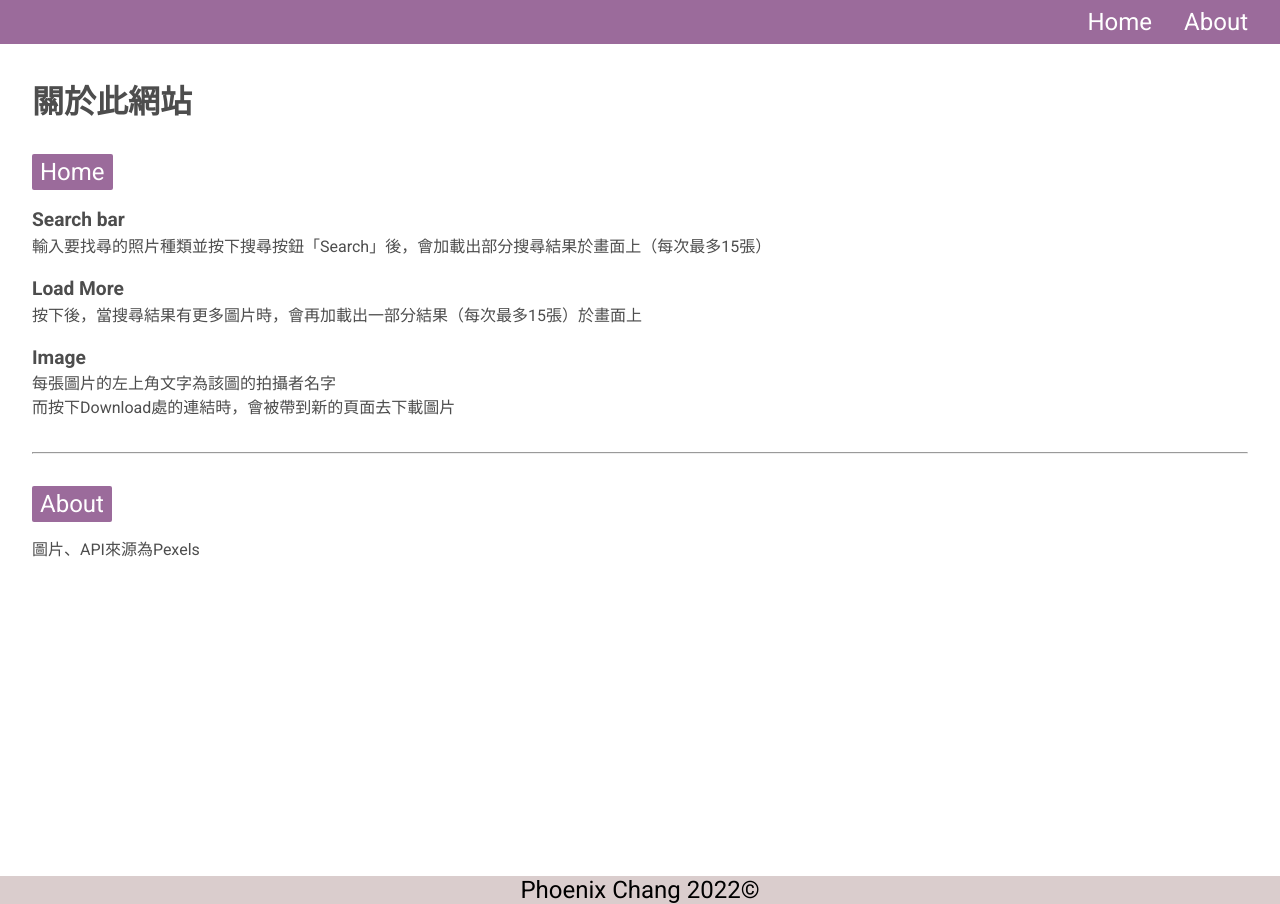
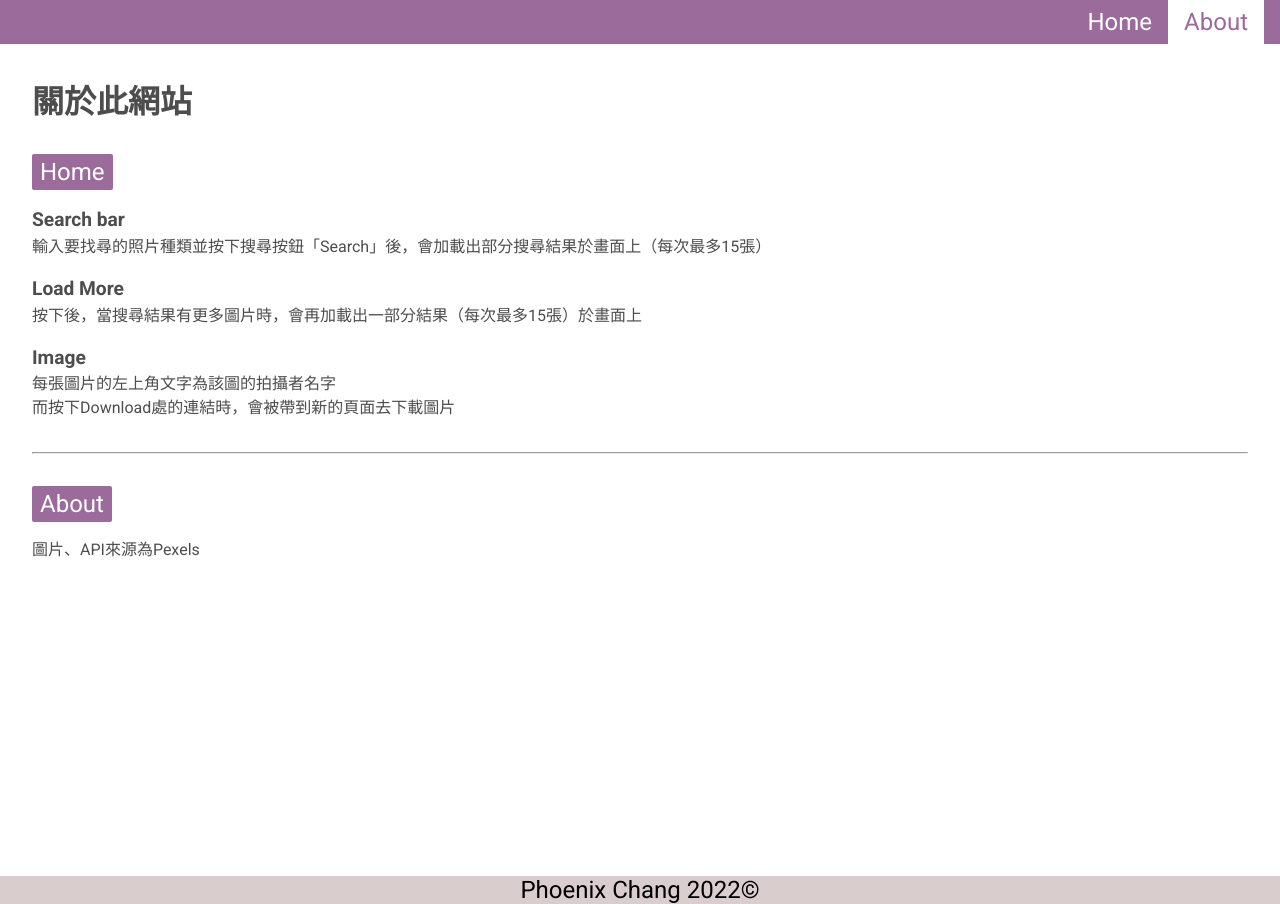
Before and after one commit to Phoenix9061353/photoweb, a React (Create React App) app: page /about in a window 1280 px wide. Built offline with nearby package versions, Linux system fonts and the light colour scheme.

Commit message:
修改部分code使NavBar可以顯示當前頁面

```diff
--- a/src/components/Nav.jsx
+++ b/src/components/Nav.jsx
@@ -1,14 +1,50 @@
-import React from 'react';
-import { Link } from 'react-router-dom';
+/* eslint-disable react-hooks/exhaustive-deps */
+/* eslint-disable no-restricted-globals */
+import React, { useState, useEffect } from 'react';
+import { Link, useNavigate } from 'react-router-dom';
 
 const Nav = () => {
+  const [page, setPage] = useState('home');
+  const navigate = useNavigate();
+  const toggle = (idRemove, idAdd, idPage = '') => {
+    document.querySelector(`#${idRemove}`).classList.remove('active');
+    document.querySelector(`#${idAdd}`).classList.add('active');
+    if (idPage !== '') {
+      setPage(idPage);
+    }
+  };
+  const handleNav = (e) => {
+    let target = e.target.closest('.link');
+
+    setPage(target.id);
+    if (page) {
+      document.querySelector(`#${page}`).classList.remove('active');
+    }
+    document.querySelector(`#${target.id}`).classList.add('active');
+    if (target.id === 'home') {
+      navigate('/photoweb');
+    } else if (target.id === 'about') {
+      navigate('/about');
+    }
+  };
+  useEffect(() => {
+    if (
+      location.pathname === '/' ||
+      location.pathname === '' ||
+      location.pathname === '/photoweb'
+    ) {
+      toggle('about', 'home', 'home');
+    } else {
+      toggle('home', 'about', 'about');
+    }
+  }, []);
   return (
     <nav>
       <ul>
-        <li>
+        <li className='link active' id='home' onClick={handleNav}>
           <Link to='/'>Home</Link>
         </li>
-        <li>
+        <li className='link' id='about' onClick={handleNav}>
           <Link to='/about'>About</Link>
         </li>
       </ul>
--- a/src/styles/_nav.scss
+++ b/src/styles/_nav.scss
@@ -13,6 +13,7 @@ nav {
         color: white;
       }
       &:hover {
+        cursor: pointer;
         background-color: #fff;
         a {
           color: $theme-color;
@@ -21,3 +22,10 @@ nav {
     }
   }
 }
+
+nav ul li.active {
+  background-color: #fff;
+  a {
+    color: $theme-color;
+  }
+}
--- a/src/styles/style.css
+++ b/src/styles/style.css
@@ -73,9 +73,17 @@ nav ul li a {
   color: white;
 }
 nav ul li:hover {
+  cursor: pointer;
   background-color: #fff;
 }
 nav ul li:hover a {
+  color: rgb(155, 107, 155);
+}
+
+nav ul li.active {
+  background-color: #fff;
+}
+nav ul li.active a {
   color: rgb(155, 107, 155);
 }
 
```
Also changed, not shown: 1 other file (tests, documents, lock files or other folders).
